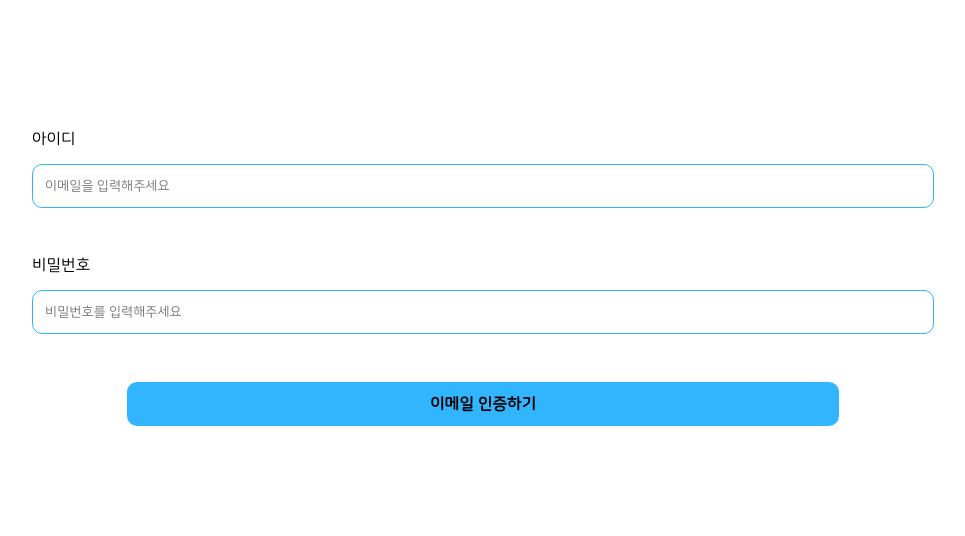
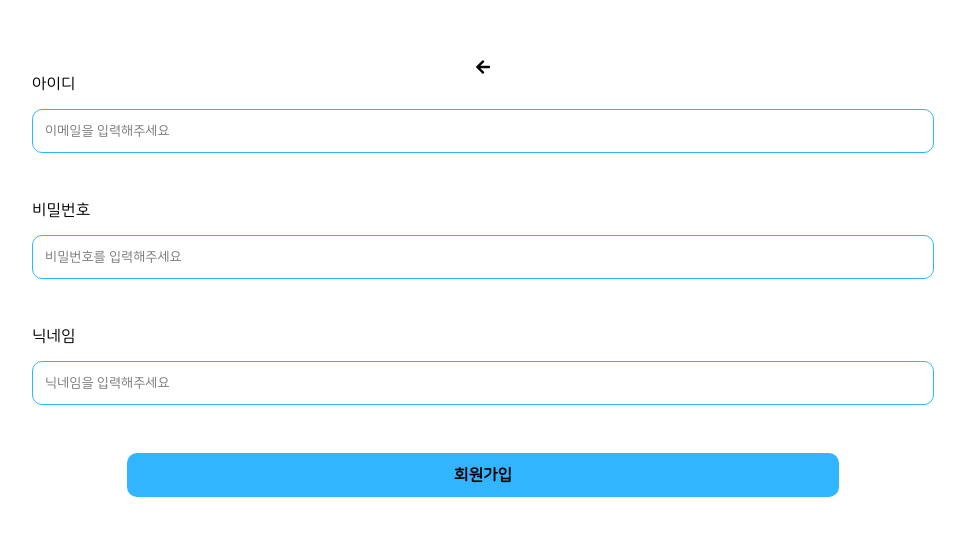
Before and after one commit to eunxoo/WowWeather, a React (Create React App) app in the folder ww/: page /register in a window 1280 px wide. Shown: the part 122-658 px from the top of the page, without its empty margins (157-1122 px from the left). Built offline with nearby package versions, Linux system fonts and the light colour scheme; no server answers.

Commit message:
[feat] 이메일 회원가입 firebase 연결

```diff
--- a/ww/src/fbase.js
+++ b/ww/src/fbase.js
@@ -3,6 +3,9 @@ import {
   getAuth,
   createUserWithEmailAndPassword,
   signInWithEmailAndPassword,
+  signOut,
+  updateProfile,
+
 } from "firebase/auth";
 
 // Your web app's Firebase configuration
@@ -24,4 +27,6 @@ export {
   firebaseAuth,
   createUserWithEmailAndPassword,
   signInWithEmailAndPassword,
+  signOut,
+  updateProfile,
 };
--- a/ww/src/pages/login/Register.js
+++ b/ww/src/pages/login/Register.js
@@ -1,10 +1,16 @@
 import React, { useState } from "react";
-import { firebaseAuth, createUserWithEmailAndPassword } from "../../fbase";
+import {
+  firebaseAuth,
+  createUserWithEmailAndPassword,
+  updateProfile,
+} from "../../fbase";
 import styled from "styled-components";
+import { FaArrowLeft } from "react-icons/fa";
 
 const Register = () => {
   const [registerEmail, setRegisterEmail] = useState("");
   const [registerPassword, setRegisterPassword] = useState("");
+  const [displayName, setDisplayName] = useState("");
   const [errorMsg1, setErrorMsg1] = useState(" ");
   const [errorMsg2, setErrorMsg2] = useState(" ");
   const [errorMsg3, setErrorMsg3] = useState(" ");
@@ -32,23 +38,29 @@ const Register = () => {
       console.log(createdUser);
       setRegisterEmail("");
       setRegisterPassword("");
+      setDisplayName("");
+      await updateProfile(firebaseAuth.currentUser, {
+        displayName: displayName,
+      });
+      window.location.replace("/login");
     } catch (err) {
       console.log(err.code);
       switch (err.code) {
         case "auth/weak-password":
-          setErrorMsg2("! 비밀번호는 6자리 이상이어야 합니다");
+          setErrorMsg2("* 비밀번호는 6자리 이상이어야 합니다.");
           break;
         case "auth/invalid-email":
-          setErrorMsg1("! 잘못된 이메일 주소입니다");
+          setErrorMsg1("* 잘못된 이메일 주소입니다.");
           break;
         case "auth/email-already-in-use":
-          setErrorMsg3("! 이미 가입되어 있는 계정입니다");
+          setErrorMsg3("* 이미 가입되어 있는 계정입니다.");
           break;
       }
     }
   };
   return (
     <Container>
+      <FaArrowLeft />
       <Box>
         <SemiBox>
           <AText>아이디</AText>
@@ -60,7 +72,7 @@ const Register = () => {
               setRegisterEmail(e.target.value);
             }}
           ></AInput>
-          <ErrMsg1>{errorMsg1 ? errorMsg1 : errorMsg3}</ErrMsg1>
+          <ErrMsg1>{errorMsg1}</ErrMsg1>
         </SemiBox>
         <SemiBox>
           <AText>비밀번호</AText>
@@ -74,8 +86,20 @@ const Register = () => {
           ></AInput>
           <ErrMsg2>{errorMsg2}</ErrMsg2>
         </SemiBox>
+        <SemiBox>
+          <AText>닉네임</AText>
+          <AInput
+            name="displayName"
+            value={displayName}
+            placeholder="닉네임을 입력해주세요"
+            onChange={(e) => {
+              setDisplayName(e.target.value);
+            }}
+          ></AInput>
+        </SemiBox>
         <BtnBox>
-          <ValidBtn onClick={signup}>이메일 인증하기</ValidBtn>
+          <ValidBtn onClick={signup}>회원가입</ValidBtn>
+          <ErrMsg3>{errorMsg3}</ErrMsg3>
         </BtnBox>
       </Box>
     </Container>
@@ -148,7 +172,14 @@ const ErrMsg2 = styled.div`
   color: red;
 `;
 
+const ErrMsg3 = styled.div`
+  position: absolute;
+  top: 11vh;
+  color: red;
+`;
+
 const BtnBox = styled.div`
+  position: relative;
   display: flex;
   flex-direction: column;
   justify-content: center;
```
Also changed, not shown: ww/src/AppRouter.js (added, +38 -0 lines).
